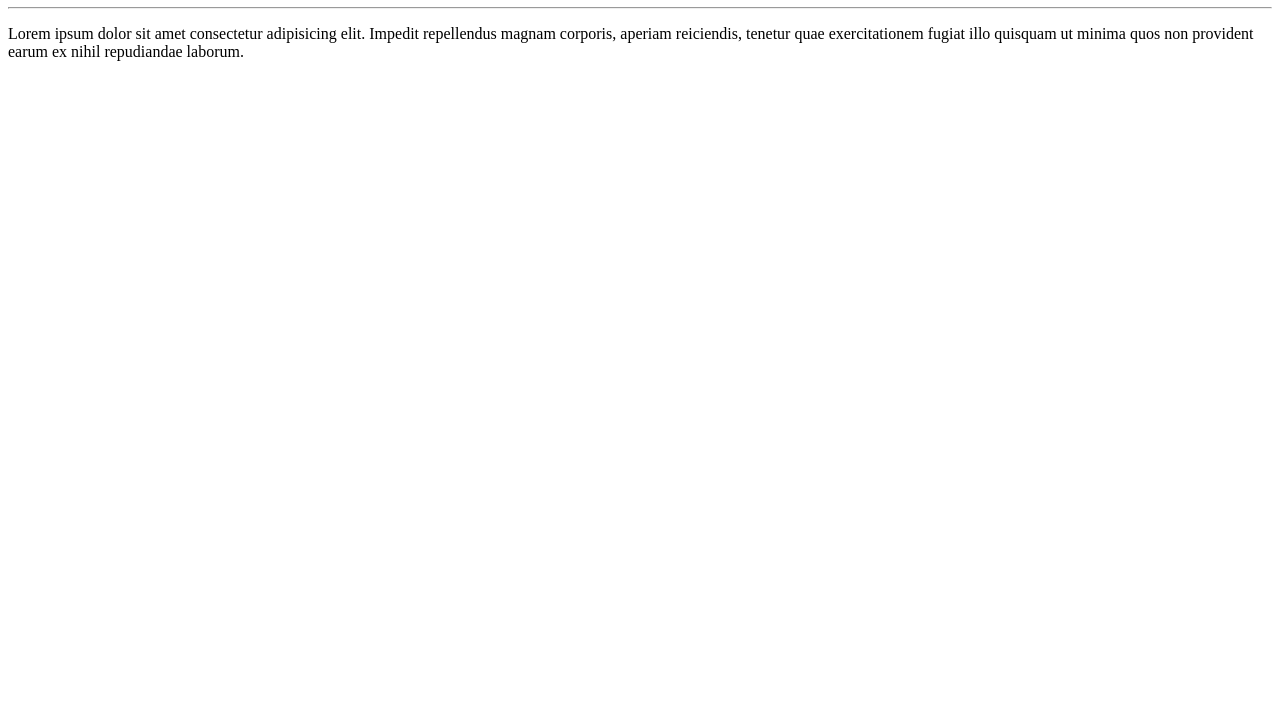
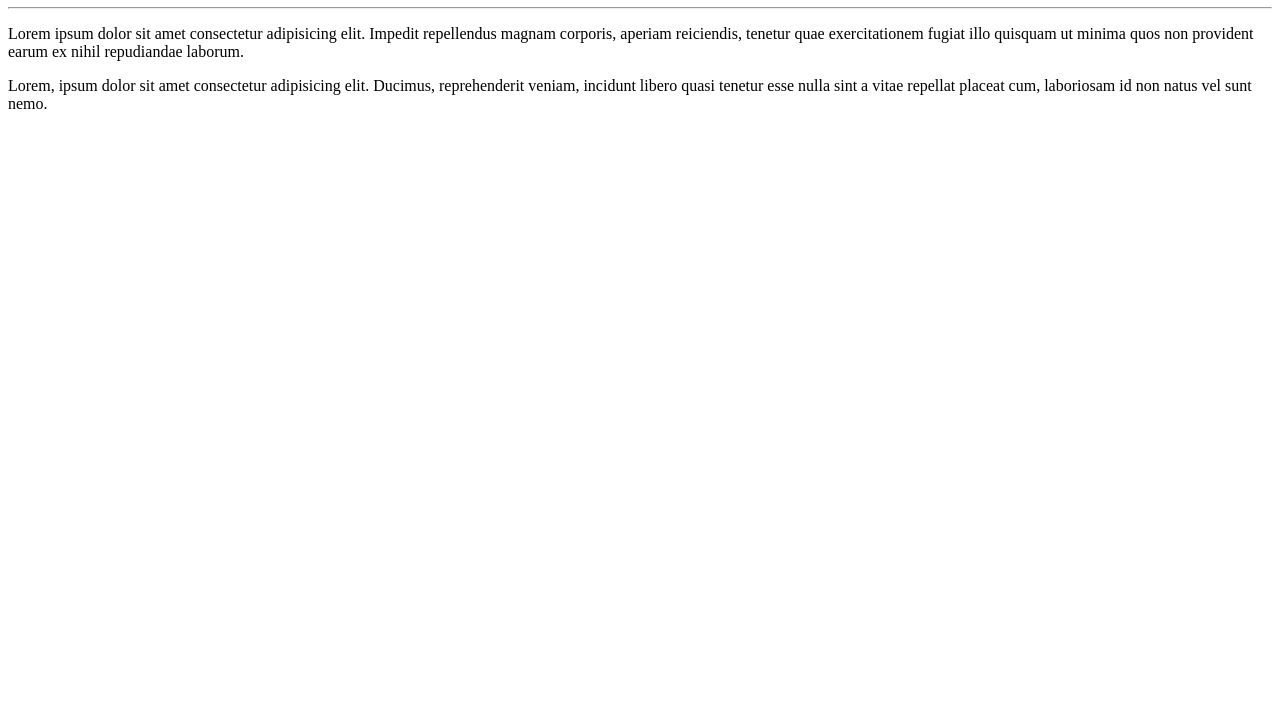
Before and after one commit to eliascastrosousa/Ola-Mundo, a plain HTML site: page site-exemplo/index.html in a window 1280 px wide. Shown: the part 73-800 px from the top of the page. Drawn offline with Linux system fonts and the light colour scheme.

Commit message:
Adicionei mais um paragrafo

```diff
--- a/site-exemplo/index.html
+++ b/site-exemplo/index.html
@@ -10,5 +10,6 @@
     <h1>Olá, Mundo!</h1>
     <hr>
     <p>Lorem ipsum dolor sit amet consectetur adipisicing elit. Impedit repellendus magnam corporis, aperiam reiciendis, tenetur quae exercitationem fugiat illo quisquam ut minima quos non provident earum ex nihil repudiandae laborum.</p>
+    <p>Lorem, ipsum dolor sit amet consectetur adipisicing elit. Ducimus, reprehenderit veniam, incidunt libero quasi tenetur esse nulla sint a vitae repellat placeat cum, laboriosam id non natus vel sunt nemo.</p>
 </body>
 </html>
```
